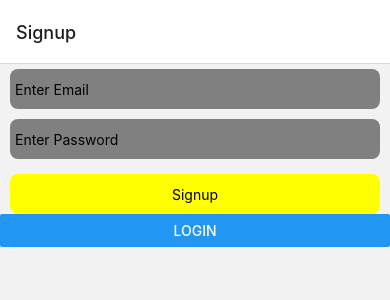
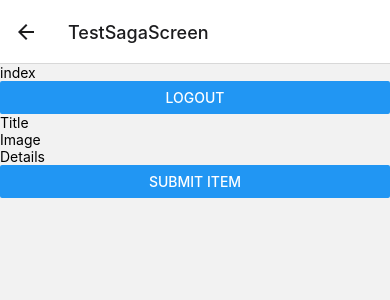
Before and after one commit to firdousali86/D19BTraining, a React Native app: screen /TestSagaScreen in a window 390 px wide. Before the commit this address had no page. Shown: the top 300 px of the page. Built offline with nearby package versions, Linux system fonts and the light colour scheme; what apisauce would draw is missing.

Commit message:
extra reducers

```diff
--- a/src/containers/ProductListClass/index.js
+++ b/src/containers/ProductListClass/index.js
@@ -75,6 +75,12 @@ export class ProductListClass extends Component {
             this.props.clearCart();
           }}
         />
+        <Button
+          title={'Goto item list'}
+          onPress={() => {
+            this.props.navigation.navigate('TestSagaScreen');
+          }}
+        />
         <View>
           <Text>{this.props.cart.cartItems.length}</Text>
         </View>
--- a/src/containers/TestSagaScreen/index.js
+++ b/src/containers/TestSagaScreen/index.js
@@ -1,12 +1,20 @@
-import {StyleSheet, Text, View, Button, TextInput} from 'react-native';
+import {
+  StyleSheet,
+  Text,
+  View,
+  Button,
+  TextInput,
+  FlatList,
+} from 'react-native';
 import React, {useEffect, useState} from 'react';
 // import {ApiHelper} from '../../helpers';
 import {request} from '../../features/items/itemsSlice';
 import {logout} from '../../features/user/userSlice';
-import {useDispatch} from 'react-redux';
+import {useDispatch, useSelector} from 'react-redux';
 import {kApiPostItems} from '../../config/WebService';
 
 const TestSagaScreen = () => {
+  const items = useSelector(state => state.items);
   const [title, setTitle] = useState('');
   const [image, setImage] = useState('');
   const [details, setDetails] = useState('');
@@ -68,6 +76,17 @@ const TestSagaScreen = () => {
           );
         }}
       />
+
+      <FlatList
+        data={items}
+        renderItem={({item, index}) => {
+          return (
+            <View>
+              <Text>test</Text>
+            </View>
+          );
+        }}
+      />
     </View>
   );
 };
--- a/src/features/items/itemsSlice.js
+++ b/src/features/items/itemsSlice.js
@@ -1,4 +1,5 @@
 import {createSlice} from '@reduxjs/toolkit';
+import {addToCart} from '../cart/cartSlice';
 
 const initialState = {
   items: [],
@@ -26,6 +27,15 @@ export const itemsSlice = createSlice({
       state.errorMessage = action.payload;
     },
   },
+  extraReducers: builder => {
+    builder.addCase(addToCart, (state, action) => {
+      if (!state.items.data) {
+        state.items.data = [action.payload];
+      } else {
+        state.items.data.push(action.payload);
+      }
+    });
+  },
 });
 
 // Action creators are generated for each case reducer function
--- a/src/navigate/index.js
+++ b/src/navigate/index.js
@@ -116,6 +116,24 @@ const Navigation = props => {
   const getMainStack = () => {
     return (
       <Stack.Group>
+        <Stack.Screen
+          name="ProductListClass"
+          component={ProductListClass}
+          options={{
+            title: 'Shopping List Class',
+            headerRight: () => {
+              return (
+                <Button
+                  title="Cart"
+                  onPress={() => {
+                    navigation.navigate('CartScreen');
+                  }}
+                />
+              );
+            },
+          }}
+        />
+        <Stack.Screen name="TestSagaScreen" component={TestSagaScreen} />
         <Stack.Screen name="TestRTKQuery" component={TestRTKQuery} />
         <Stack.Screen
           name="ProductList"
@@ -135,25 +153,6 @@ const Navigation = props => {
           }}
         />
         <Stack.Screen name="TestRefScreen" component={TestRefScreen} />
-        <Stack.Screen name="TestSagaScreen" component={TestSagaScreen} />
-
-        <Stack.Screen
-          name="ProductListClass"
-          component={ProductListClass}
-          options={{
-            title: 'Shopping List Class',
-            headerRight: () => {
-              return (
-                <Button
-                  title="Cart"
-                  onPress={() => {
-                    navigation.navigate('CartScreen');
-                  }}
-                />
-              );
-            },
-          }}
-        />
 
         <Stack.Screen
           name="CartScreen"
@@ -212,9 +211,7 @@ const Navigation = props => {
   console.log('at render time:' + isUserLoggedIn);
 
   return (
-    <Stack.Navigator>
-      {isUserLoggedIn ? getMainStack() : getAuthStack()}
-    </Stack.Navigator>
+    <Stack.Navigator>{true ? getMainStack() : getAuthStack()}</Stack.Navigator>
   );
 };
 
```
